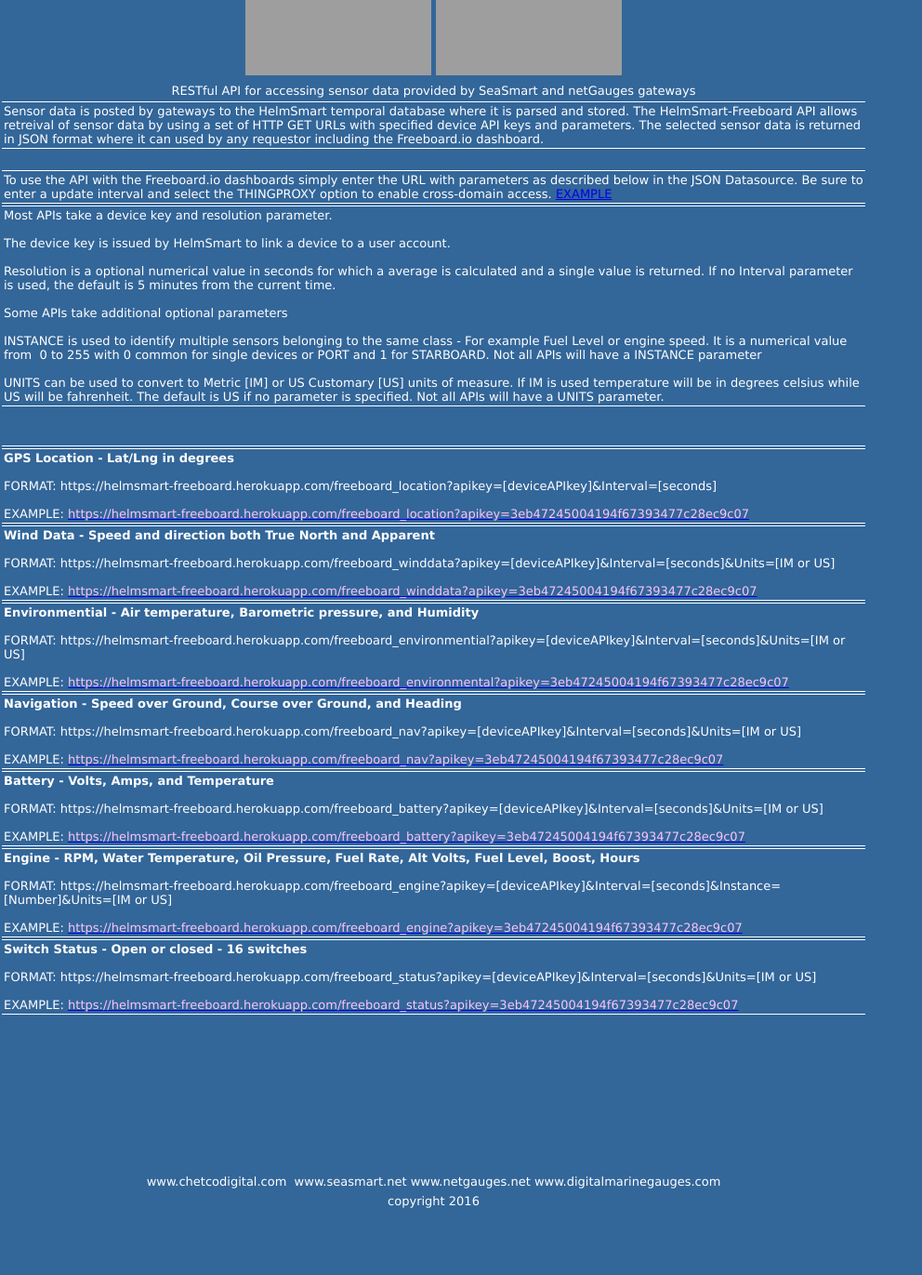
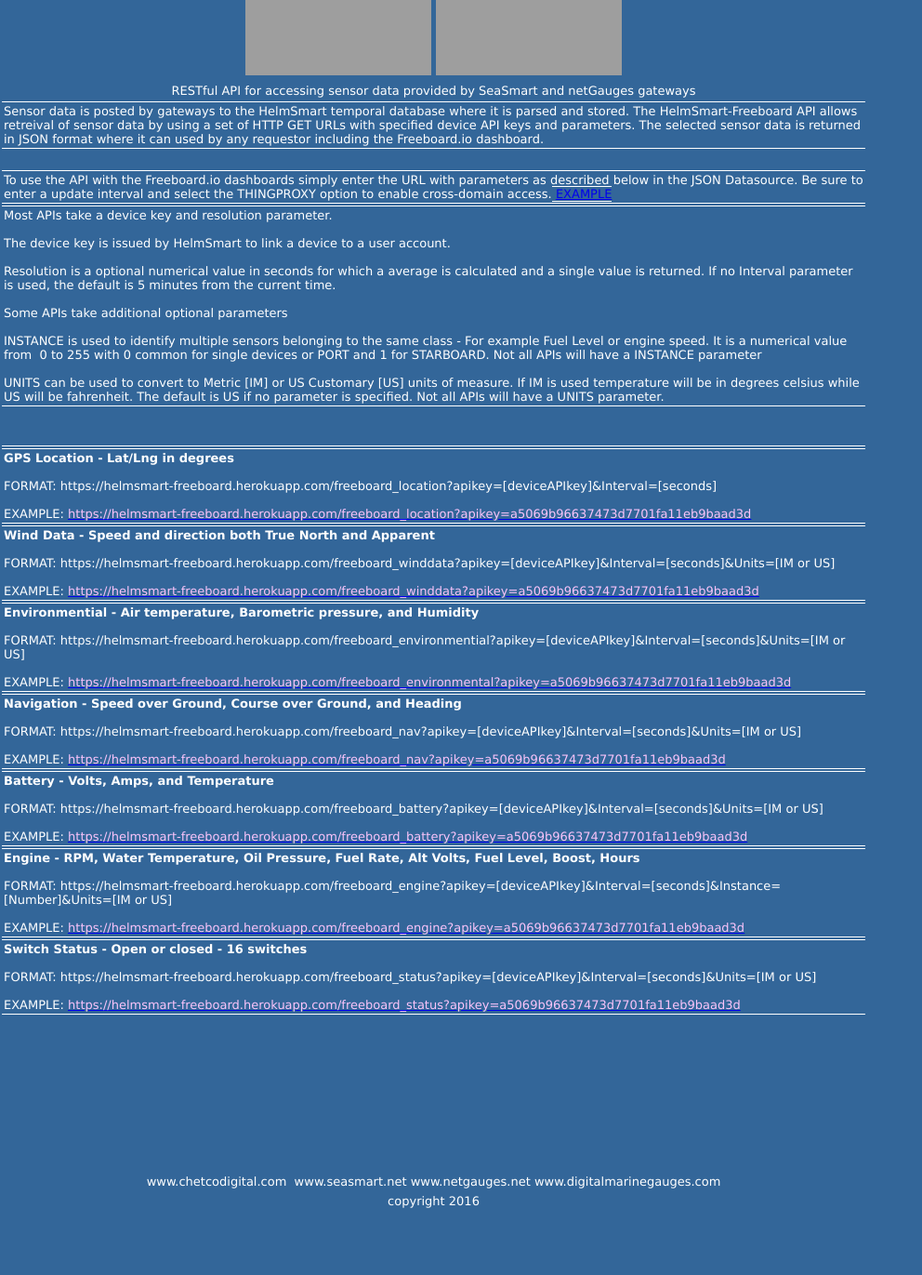
Before and after one commit to oregonjoe/helmsmart_freeboard, a Flask app: page / in a window 1280 px wide. Shown: the part 191-1562 px from the top of the page at 93% size, without its empty margins (0-992 px from the left). Run offline with Flask 2, Linux system fonts and the light colour scheme; some libraries are stand-ins or nearby versions; grey boxes are pictures that could not be loaded.

Commit message:
web page index update

```diff
--- a/web/templates/index.html
+++ b/web/templates/index.html
@@ -152,8 +152,8 @@
           <td class="auto-style18">To use the API with the Freeboard.io
 		  dashboards simply enter the URL with parameters as described below in
 		  the JSON Datasource. Be sure to enter a update interval and select the
-		  THINGPROXY option to enable cross-domain access. <a href="{{ url_for('static', filename='img/FreeboardDataSourceExample.jpg' ) }}">
-		  EXAMPLE</a></td>
+		  THINGPROXY option to enable cross-domain access.<span class="auto-style18"> <a href="{{ url_for('static', filename='img/FreeboardDataSourceExample.jpg' ) }}">
+		  EXAMPLE</a></span></td>
         </tr>
 
         <tr>
@@ -187,9 +187,9 @@
 		  <br>FORMAT:
 		  https://helmsmart-freeboard.herokuapp.com/freeboard_location?apikey=[deviceAPIkey]&amp;Interval=[seconds]<br>
 		  <br>EXAMPLE:
-		  <a href="https://helmsmart-freeboard.herokuapp.com/freeboard_location?apikey=3eb47245004194f67393477c28ec9c07">
+		  <a href="https://helmsmart-freeboard.herokuapp.com/freeboard_location?apikey=a5069b96637473d7701fa11eb9baad3d">
 		  <span class="auto-style15">
-		  https://helmsmart-freeboard.herokuapp.com/freeboard_location?apikey=3eb47245004194f67393477c28ec9c07</span></a><br class="auto-style14"> 				</td>
+		  https://helmsmart-freeboard.herokuapp.com/freeboard_location?apikey=a5069b96637473d7701fa11eb9baad3d</span></a><br class="auto-style14"> 				</td>
         </tr>
 
         <tr>
@@ -197,9 +197,9 @@
 		  True North and Apparent</strong><br><br>FORMAT:
 		  https://helmsmart-freeboard.herokuapp.com/freeboard_winddata?apikey=[deviceAPIkey]&amp;Interval=[seconds]&amp;Units=[IM
 		  or US]<br><br>EXAMPLE:
-		  <a href="https://helmsmart-freeboard.herokuapp.com/freeboard_winddata?apikey=3eb47245004194f67393477c28ec9c07">
+		  <a href="https://helmsmart-freeboard.herokuapp.com/freeboard_winddata?apikey=a5069b96637473d7701fa11eb9baad3d">
 		  <span class="auto-style15">
-		  https://helmsmart-freeboard.herokuapp.com/freeboard_winddata?apikey=3eb47245004194f67393477c28ec9c07</span></a></td>
+		  https://helmsmart-freeboard.herokuapp.com/freeboard_winddata?apikey=a5069b96637473d7701fa11eb9baad3d</span></a></td>
         </tr>
 
         <tr>
@@ -207,9 +207,9 @@
 		  Barometric pressure, and Humidity<br></strong><br>FORMAT:
 		  https://helmsmart-freeboard.herokuapp.com/freeboard_environmential?apikey=[deviceAPIkey]&amp;Interval=[seconds]&amp;Units=[IM
 		  or US]<br><br>EXAMPLE:
-		  <a href="https://helmsmart-freeboard.herokuapp.com/freeboard_environmental?apikey=3eb47245004194f67393477c28ec9c07">
+		  <a href="https://helmsmart-freeboard.herokuapp.com/freeboard_environmental?apikey=a5069b96637473d7701fa11eb9baad3d">
 		  <span class="auto-style15">
-		  https://helmsmart-freeboard.herokuapp.com/freeboard_environmental?apikey=3eb47245004194f67393477c28ec9c07</span></a></td>
+		  https://helmsmart-freeboard.herokuapp.com/freeboard_environmental?apikey=a5069b96637473d7701fa11eb9baad3d</span></a></td>
         </tr>
 
         <tr>
@@ -217,18 +217,18 @@
 		  Course over Ground, and Heading<br></strong><br>FORMAT:
 		  https://helmsmart-freeboard.herokuapp.com/freeboard_nav?apikey=[deviceAPIkey]&amp;Interval=[seconds]&amp;Units=[IM
 		  or US]<br><br>EXAMPLE:
-		  <a href="https://helmsmart-freeboard.herokuapp.com/freeboard_nav?apikey=3eb47245004194f67393477c28ec9c07">
+		  <a href="https://helmsmart-freeboard.herokuapp.com/freeboard_nav?apikey=a5069b96637473d7701fa11eb9baad3d">
 		  <span class="auto-style15">
-		  https://helmsmart-freeboard.herokuapp.com/freeboard_nav?apikey=3eb47245004194f67393477c28ec9c07</span></a></td>
+		  https://helmsmart-freeboard.herokuapp.com/freeboard_nav?apikey=a5069b96637473d7701fa11eb9baad3d</span></a></td>
         </tr>
 		        <tr>
           <td class="auto-style18"><strong>Battery - Volts,
 		  Amps, and Temperature<br></strong><br>FORMAT:
 		  https://helmsmart-freeboard.herokuapp.com/freeboard_battery?apikey=[deviceAPIkey]&amp;Interval=[seconds]&amp;Units=[IM
 		  or US]<br><br>EXAMPLE:
-		  <a href="https://helmsmart-freeboard.herokuapp.com/freeboard_battery?apikey=3eb47245004194f67393477c28ec9c07">
+		  <a href="https://helmsmart-freeboard.herokuapp.com/freeboard_battery?apikey=a5069b96637473d7701fa11eb9baad3d">
 		  <span class="auto-style15">
-		  https://helmsmart-freeboard.herokuapp.com/freeboard_battery?apikey=3eb47245004194f67393477c28ec9c07</span></a></td>
+		  https://helmsmart-freeboard.herokuapp.com/freeboard_battery?apikey=a5069b96637473d7701fa11eb9baad3d</span></a></td>
         </tr>
 
 		        <tr>
@@ -236,18 +236,18 @@
 		  Oil Pressure, Fuel Rate, Alt Volts, Fuel Level, Boost, Hours<br></strong><br>FORMAT:
 		  https://helmsmart-freeboard.herokuapp.com/freeboard_engine?apikey=[deviceAPIkey]&amp;Interval=[seconds]&amp;Instance=[Number]&amp;Units=[IM
 		  or US]<br><br>EXAMPLE:
-		  <a href="https://helmsmart-freeboard.herokuapp.com/freeboard_engine?apikey=3eb47245004194f67393477c28ec9c07">
+		  <a href="https://helmsmart-freeboard.herokuapp.com/freeboard_engine?apikey=a5069b96637473d7701fa11eb9baad3d">
 		  <span class="auto-style15">
-		  https://helmsmart-freeboard.herokuapp.com/freeboard_engine?apikey=3eb47245004194f67393477c28ec9c07</span></a></td>
+		  https://helmsmart-freeboard.herokuapp.com/freeboard_engine?apikey=a5069b96637473d7701fa11eb9baad3d</span></a></td>
         </tr>
 
 		        <tr>
           <td class="auto-style18"><strong>Switch Status - Open or closed - 16 switches<br></strong><br>FORMAT:
 		  https://helmsmart-freeboard.herokuapp.com/freeboard_status?apikey=[deviceAPIkey]&amp;Interval=[seconds]&amp;Units=[IM
 		  or US]<br><br>EXAMPLE:
-		  <a href="https://helmsmart-freeboard.herokuapp.com/freeboard_status?apikey=3eb47245004194f67393477c28ec9c07">
+		  <a href="https://helmsmart-freeboard.herokuapp.com/freeboard_status?apikey=a5069b96637473d7701fa11eb9baad3d">
 		  <span class="auto-style15">
-		  https://helmsmart-freeboard.herokuapp.com/freeboard_status?apikey=3eb47245004194f67393477c28ec9c07</span></a></td>
+		  https://helmsmart-freeboard.herokuapp.com/freeboard_status?apikey=a5069b96637473d7701fa11eb9baad3d</span></a></td>
         </tr>
 
         <tr>
```
